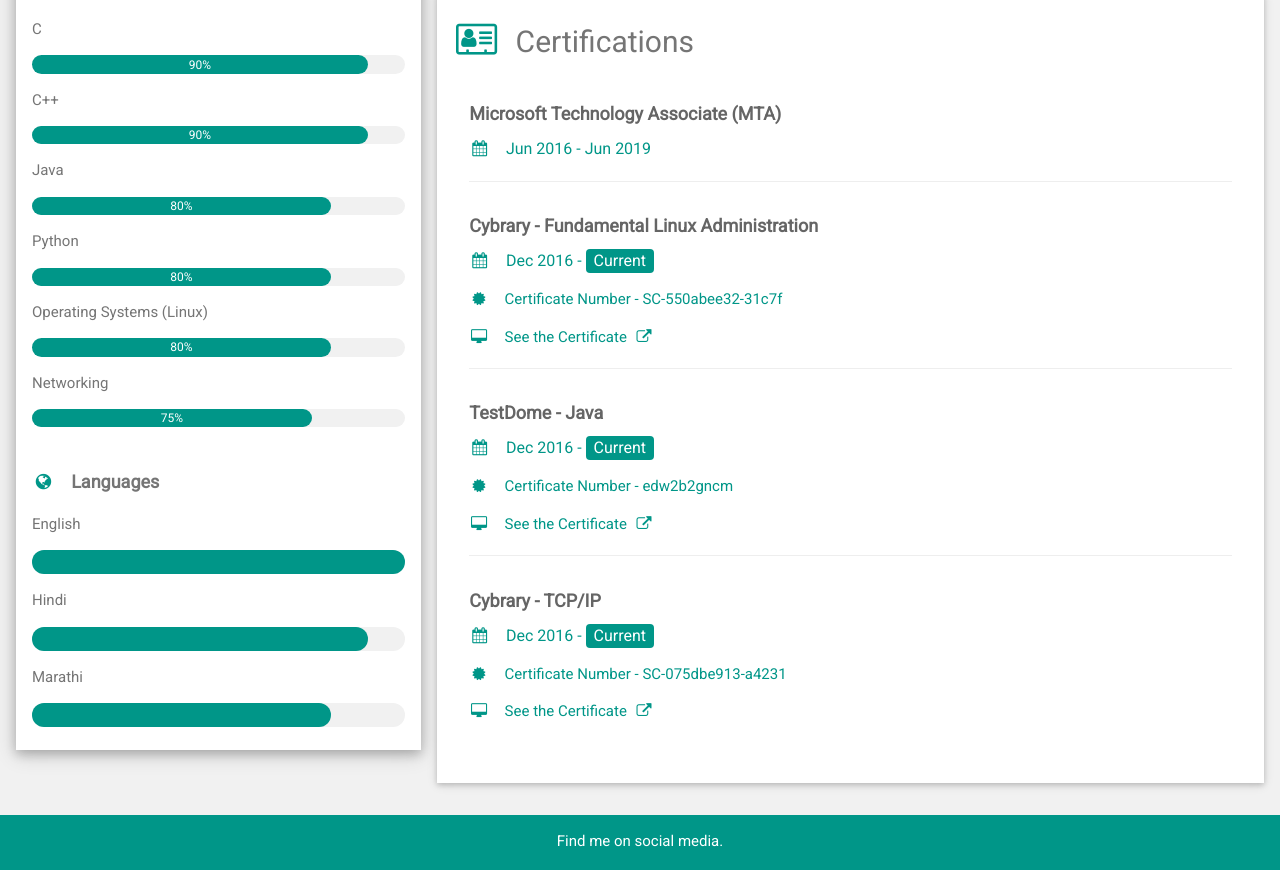
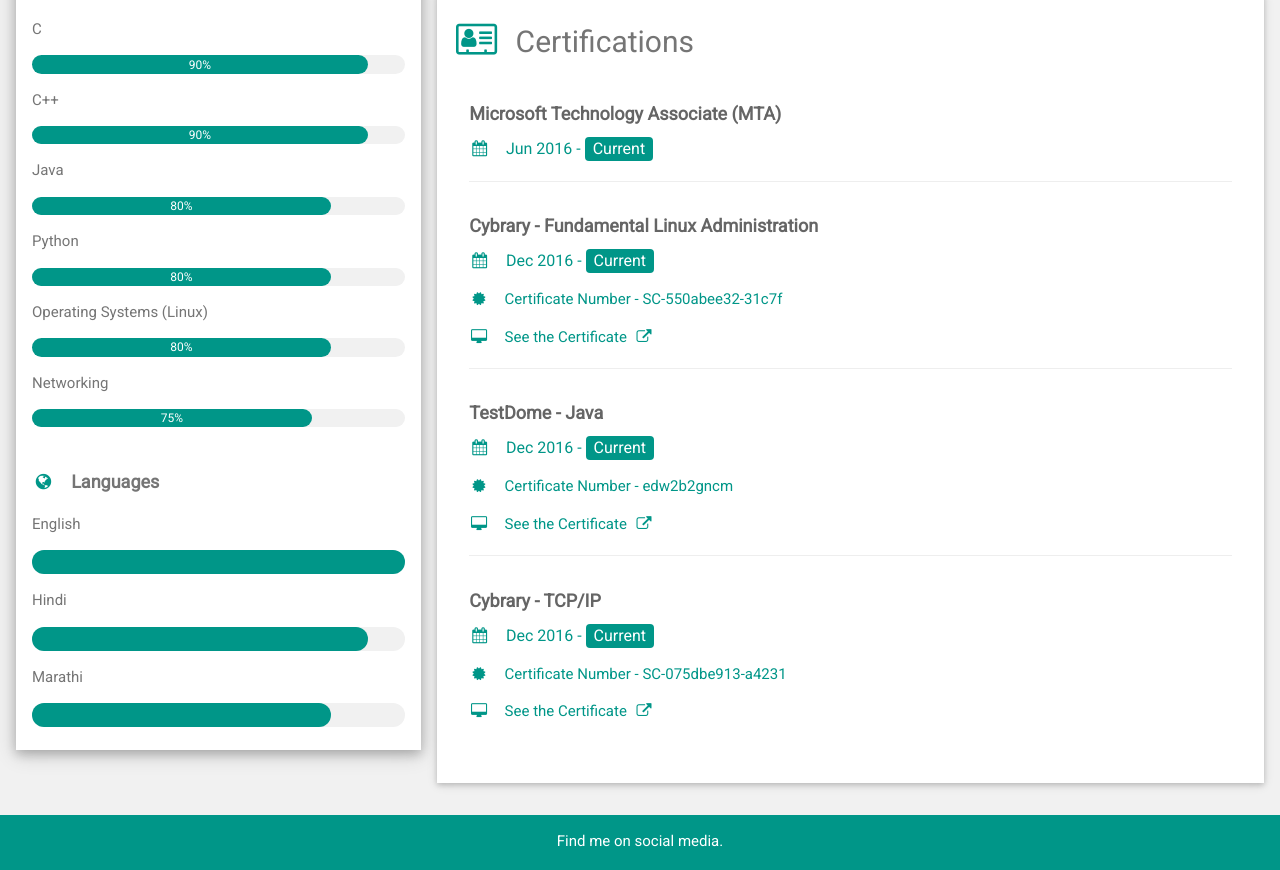
Before and after one commit to sourabhjagtap95/My-Blog, a plain HTML site: page index.html in a window 1280 px wide. Shown: the part 1160-2030 px from the top of the page. Drawn offline with nearby package versions, Linux system fonts and the light colour scheme; some packages are replaced by stand-ins of ours.

Commit message:
Update home.view.html

```diff
--- a/view/home.view.html
+++ b/view/home.view.html
@@ -142,7 +142,7 @@
         <h2 class="w3-text-grey w3-padding-16"><i class="fa fa-address-card-o fa-fw w3-margin-right w3-xxlarge w3-text-teal" aria-hidden="true"></i>Certifications</h2>
         <div class="w3-container">
           <h5 class="w3-opacity"><b>Microsoft Technology Associate (MTA)</b></h5>
-          <h6 class="w3-text-teal"><i class="fa fa-calendar fa-fw w3-margin-right"></i>Jun 2016 - Jun 2019</h6>
+          <h6 class="w3-text-teal"><i class="fa fa-calendar fa-fw w3-margin-right"></i>Jun 2016 - <span class="w3-tag w3-teal w3-round">Current</span></h6>
           <hr>
         </div>
         <div class="w3-container">
```
